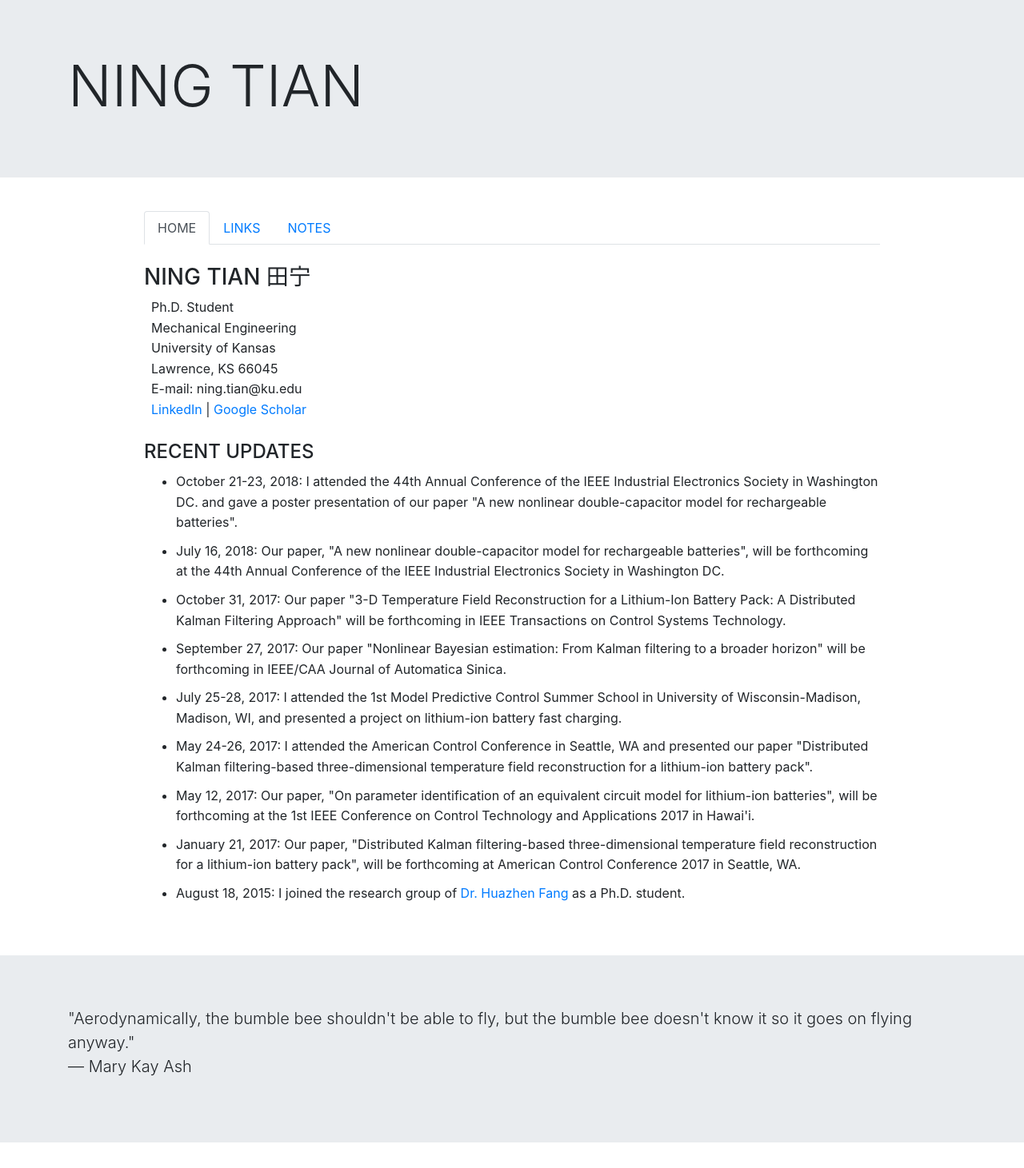
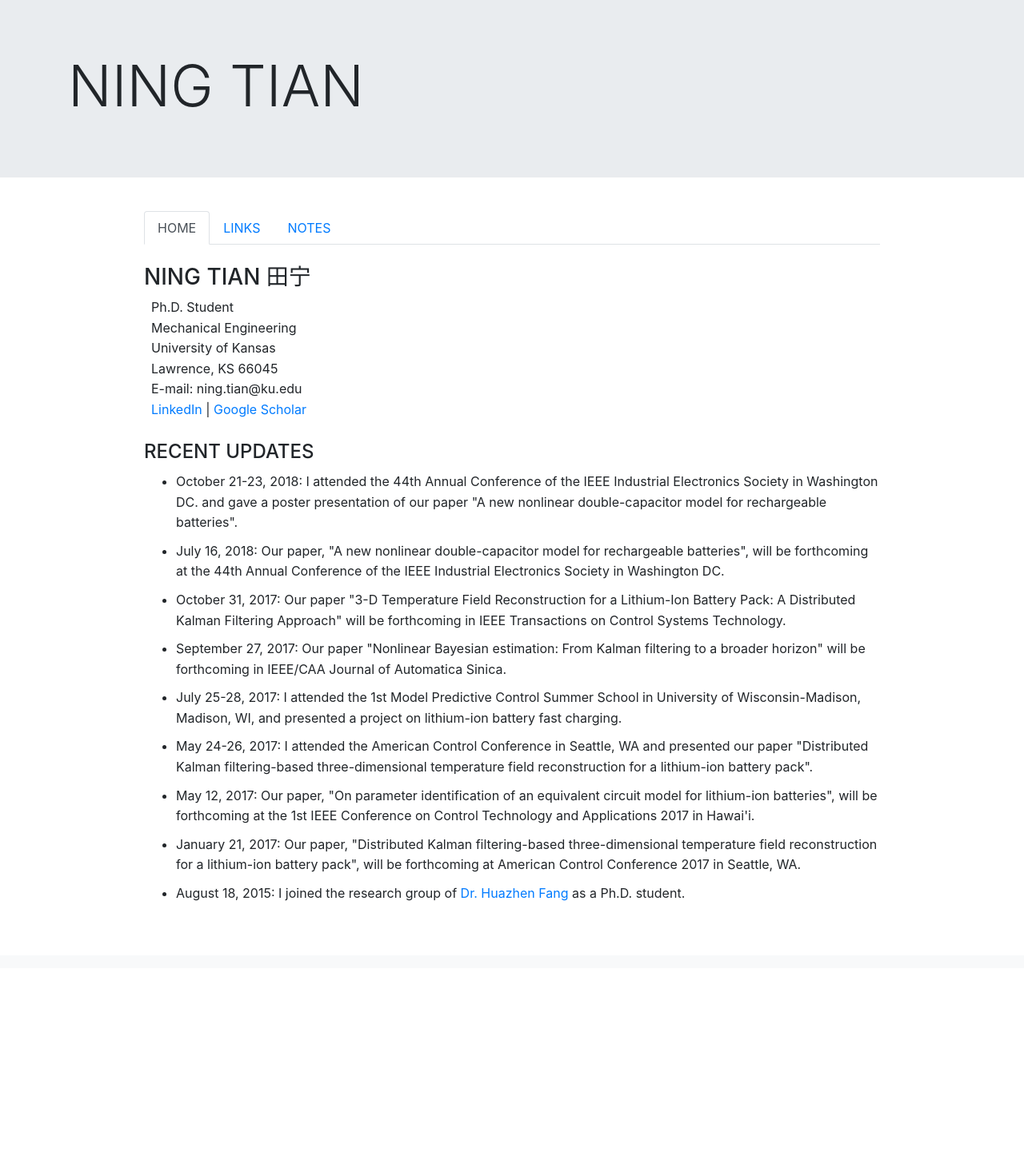
Before and after one commit to ningtian/ningtian.github.io, a Jekyll site: the page index.html, which Jekyll copies as it is, in a window 1280 px wide. Shown: the whole page at 80% size. Built offline with Jekyll 4.4.1, drawn with Linux system fonts in a browser that asks for light colours; after the commit the page ends 1211 px from its top, so only the background shows below that.

Commit message:
Update index.html

```diff
--- a/index.html
+++ b/index.html
@@ -96,12 +96,8 @@
 <br>
 
 <div class="bottom">
-<div class="jumbotron jumbotron-fluid">
-  <div class="container">
-    <p class="lead">"Aerodynamically, the bumble bee shouldn't be able to fly, but the bumble bee doesn't know it so it goes on flying anyway."<br>
-	    ― Mary Kay Ash</p>
-  </div>
-</div> <!-- end of <div class="jumbotron jumbotron-fluid"> -->
+<span class="d-block p-2 bg-light text-dark">
+</span>
 </div>
 
 
```
